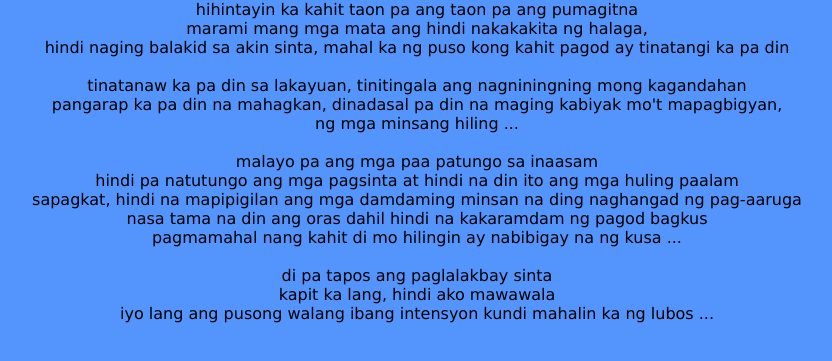
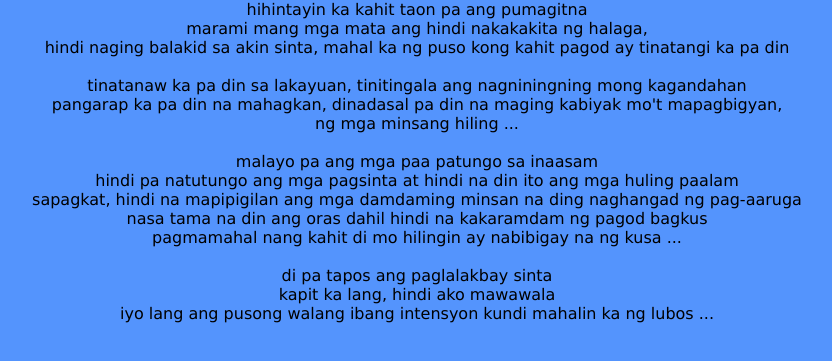
Before and after one commit to alexcanceril/YUE, a plain HTML site: page index.html in a window 1280 px wide. Shown: the part 717-1078 px from the top of the page, without its empty margins (223-1055 px from the left). Drawn offline with Linux system fonts and the light colour scheme.

Commit message:
Update index.html

```diff
--- a/index.html
+++ b/index.html
@@ -29,7 +29,7 @@
 
     <div class="text">
         <h1>Natatangi</h1>
-        <p>kahit ang layo ng mga agwat ng mga pagtingin ng iba ay ikaw pa din ang mahal sinta <br> hihintayin ka kahit taon pa ang taon pa ang pumagitna <br> marami mang mga mata ang hindi nakakakita ng halaga, <br> hindi naging balakid sa akin sinta, mahal
+        <p>kahit ang layo ng mga agwat ng mga pagtingin ng iba ay ikaw pa din ang mahal sinta <br> hihintayin ka kahit taon pa ang pumagitna <br> marami mang mga mata ang hindi nakakakita ng halaga, <br> hindi naging balakid sa akin sinta, mahal
             ka ng puso kong kahit pagod ay tinatangi ka pa din
             <br><br> tinatanaw ka pa din sa lakayuan, tinitingala ang nagniningning mong kagandahan <br> pangarap ka pa din na mahagkan, dinadasal pa din na maging kabiyak mo't mapagbigyan, <br> ng mga minsang hiling ...
             <br><br> malayo pa ang mga paa patungo sa inaasam <br> hindi pa natutungo ang mga pagsinta at hindi na din ito ang mga huling paalam <br> sapagkat, hindi na mapipigilan ang mga damdaming minsan na ding naghangad ng pag-aaruga <br> nasa tama
```
